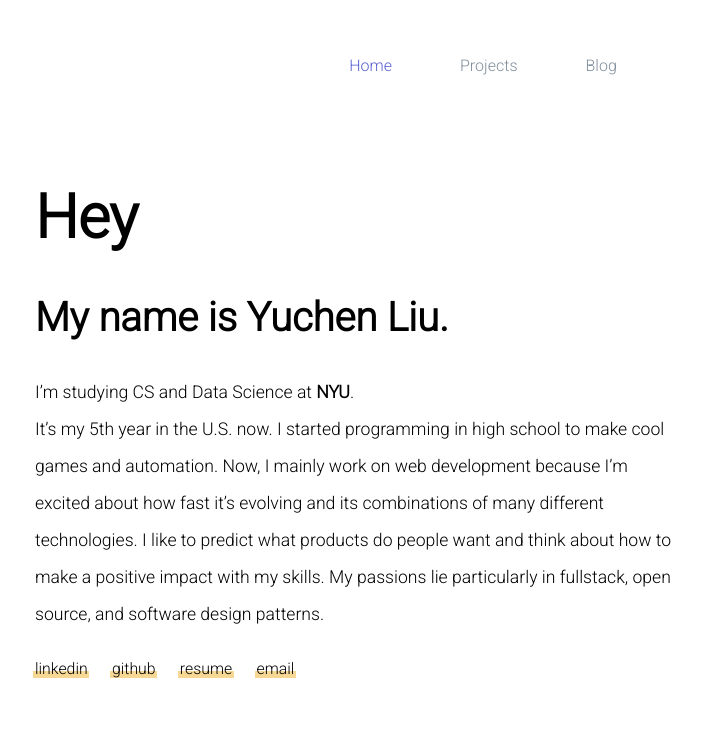
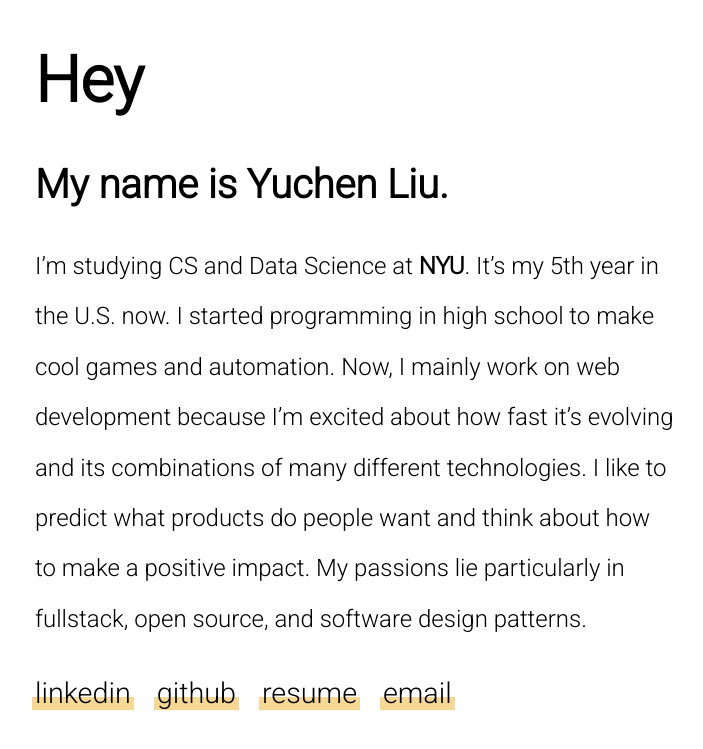
Before and after one commit to yuchenliu15/yuchenliu15.github.io, a Jekyll site: the page built from index.md, in a window 1280 px wide. Shown: the top 749 px of the page, without its empty margins (157-860 px from the left). Built offline with Jekyll 4.4.1, drawn with Linux system fonts in a browser that asks for light colours.

Commit message:
Remove navigation

```diff
--- a/_layouts/default.html
+++ b/_layouts/default.html
@@ -15,7 +15,7 @@
 
 <body>
     <div class="container">
-        {% include navigation.html %}
+        <!-- {% include navigation.html %} -->
         {{content}}
 
     </div>
--- a/_sass/main.scss
+++ b/_sass/main.scss
@@ -27,65 +27,29 @@ body{
     grid-gap: 0;
     grid-template-columns: 15% 50% 20% 15%;
     grid-template-areas:
-        "nav nav nav nav"
         ". intro . ."
         ". intro . ."
-        ". intro . ."
-        "project project project project"
-        "footer footer footer footer";
-}
-
-.navigation {
-    grid-area: nav;
-    list-style-type: none;
-    margin: 0 auto;
-    margin-top: 2.5em;
-    margin-bottom: 2.5em;
-    padding: 0;
-    text-align: center;
-}
-
-.navigation ul {
-    padding: 0;
-}
-
-.navigation li {
-    display: inline;
-}
-
-.navigation li a {
-    color: #808e9b;
-    text-align: center;
-    padding: 2em;
-    font-family: "Roboto";
-    text-decoration: none;
-
-}
-
-.navigation li a:visited{
-    color: #808e9b;
+        ". intro . .";
 }
 
 .intro{
     grid-area: intro;
-    margin-bottom: 60px; //BTW intro & footer
 }
 
 #firstline {
     font-family: "Roboto";
-    font-size: 3.8em;
+    font-size: 4em;
 }
 
 #secondline {
     font-family: "Roboto";
-
     font-size: 2.5em;
 }
 
 .description{
     display: block;
     font-family: "Roboto";
-    font-size: 1.1em;
+    font-size: 1.5em;
     line-height: 2.1em;
 }
 
@@ -95,7 +59,7 @@ body{
 }
 
 .links a{
-    font-size: 0.9em;
+    font-size: 1.2em;
     text-decoration: none;
     color: #000000;
     position: relative;
@@ -159,13 +123,10 @@ body{
         grid-template-columns: 15% 50% 35%;
         grid-template-rows: 10% repeat(4, auto) auto;
         grid-template-areas:
-            "nav nav nav"
             "intro intro intro"
             "intro intro intro"
             "intro intro intro"
-            "intro intro intro"
-            "project project project"
-            "footer footer footer";
+            "intro intro intro";
     }
 
     .navigation li a {
@@ -178,6 +139,15 @@ body{
 
     .intro{
         padding: 1.5em;
+    }
+
+    .description{
+        font-size: 1.3em;
+        line-height: 1.6em;
+    }
+
+    .links a{
+        font-size: .9em;
     }
 }
 
--- a/index.md
+++ b/index.md
@@ -4,9 +4,8 @@ title: Yuchen Liu
 ---
 
 I'm studying CS and Data Science at <b>NYU</b>.
-<br/>
 It's my 5th year in the U.S. now. I started programming in high school to make cool games and automation.
 Now, I mainly work on web development because I'm excited about how fast it's evolving and its combinations of many different technologies.
-I like to predict what products do people want and think about how to make a positive impact with my skills.
+I like to predict what products do people want and think about how to make a positive impact.
 My passions lie particularly in fullstack, open source, and software design patterns.
 <br/>
```
